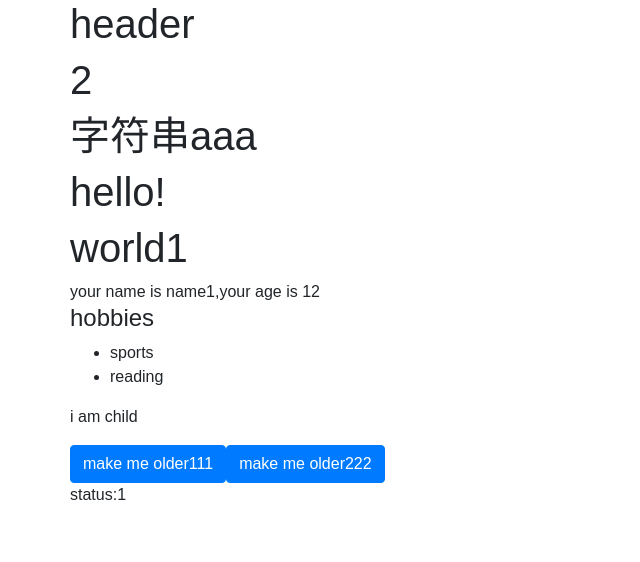
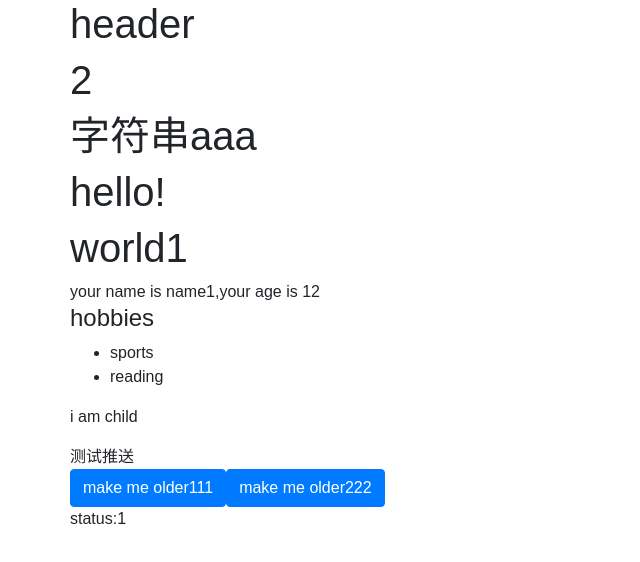
Before and after one commit to thelongmarch/react-app, a React app: page / in a window 1280 px wide. Shown: the top 562 px of the page, without its empty margins (0-640 px from the left). Built offline with nearby package versions, Linux system fonts and the light colour scheme.

Commit message:
测试推送

```diff
--- a/src/App.js
+++ b/src/App.js
@@ -33,6 +33,7 @@ class App extends Component {
                     <div className='col-xs-1'>
                         <Home  name={"name1"} initAge={12} user={user}>
                             <p>i am child</p>
+                            <span>测试推送</span>
                         </Home>
                     </div>
                 </div>
```
